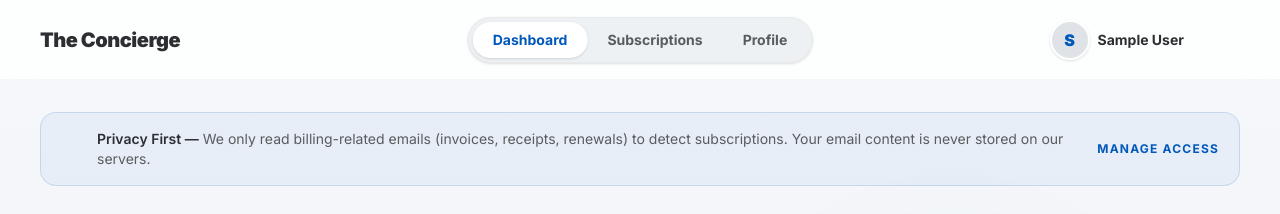
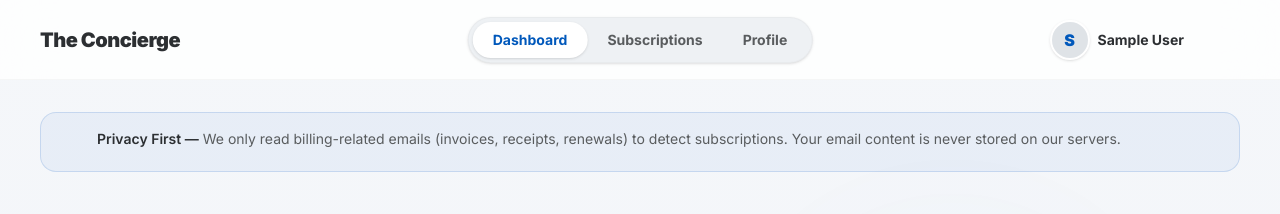
Before and after one commit to AviBapatu/Subscription-Overload-Manager, a React (Vite) app in the folder frontend/: page / in a window 1280 px wide. Shown: the top 214 px of the page. Built offline with nearby package versions, Linux system fonts and the light colour scheme; no server answers; sample sign-in values are in the browser's storage.

Commit message:
feat: add PrivacyBanner component to display Gmail sync status and data privacy notice

```diff
--- a/frontend/src/components/dashboard/PrivacyBanner.jsx
+++ b/frontend/src/components/dashboard/PrivacyBanner.jsx
@@ -16,9 +16,9 @@
                 <span className="opacity-70">Last scanned {dayjs(lastGmailSync).fromNow()}.</span>
             )}
         </div>
-        <a href="/profile" className="shrink-0 text-xs font-bold text-primary uppercase tracking-widest hover:underline whitespace-nowrap self-center">
+        {/* <a href="/profile" className="shrink-0 text-xs font-bold text-primary uppercase tracking-widest hover:underline whitespace-nowrap self-center">
             Manage Access
-        </a>
+        </a> */}
     </div>
 );
 
```
